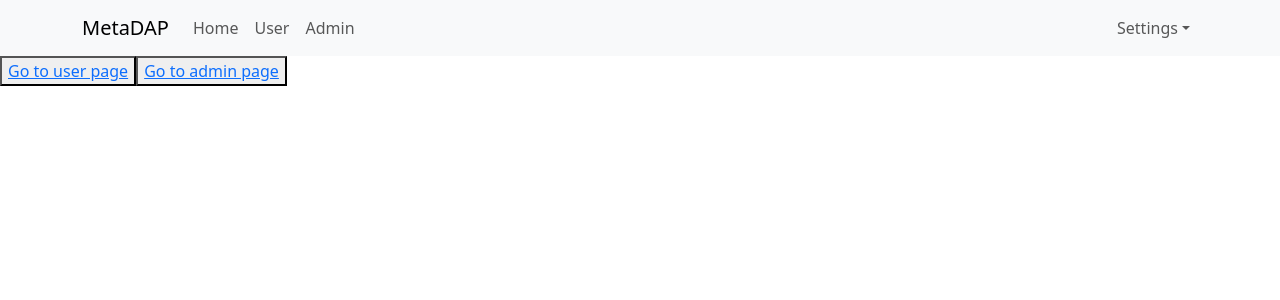
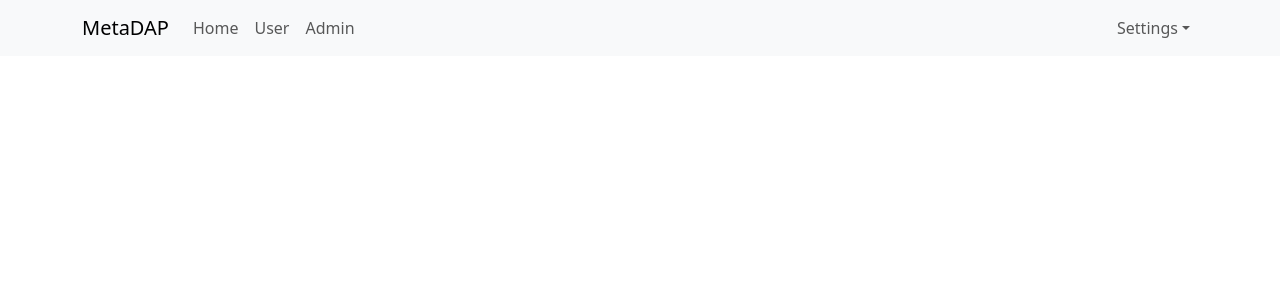
Before and after one commit to bangbigbee/react-ultimate, a React (Create React App) app: page / in a window 1280 px wide. Shown: the top 300 px of the page. Built offline with nearby package versions, Linux system fonts and the light colour scheme.

Commit message:
nestedRoute - Outlet added - App restructured

```diff
--- a/src/App.js
+++ b/src/App.js
@@ -2,21 +2,22 @@
 import './App.scss';
 import React from 'react';
 import Header from './components/Header/Header';
-import { Link } from "react-router-dom";
+import { Outlet } from "react-router-dom";
 
 const App = () => {
 
   return (
-    <div className="App">
+    <div className="app-container">
+      <div className='header-container'>
       <Header/>
-      <div>
-      <button>
-        <Link to="/users">Go to user page</Link>
-      </button>
-      <button>
-      <Link to="/admins">Go to admin page</Link>
-      </button>
-        </div>
+      </div>
+      <div className='main-container'>
+        <div className='sidenav-container'>
+      </div>
+      <div className='app-container'>
+        <Outlet/>
+      </div>
+    </div>
     </div>
   );
 }
--- a/src/index.js
+++ b/src/index.js
@@ -15,14 +15,16 @@
 import User from './components/User/User';
 import Admin from './components/Admin/Admin'
 
+
 const root = ReactDOM.createRoot(document.getElementById('root'));
 root.render(
   <Provider store={store}>
     <BrowserRouter>
     <Routes>
-      <Route path = "/" element = {<App/>}/>
-      <Route path = "users" element = {<User/>}/>
-      <Route path = "admins" element = {<Admin/>}/>
+      <Route path = "/" element = {<App/>}>
+        <Route path = "users" element = {<User/>}/>
+        <Route path = "admins" element = {<Admin/>}/>
+      </Route>
     </Routes>
     </BrowserRouter>
   </Provider>
```
